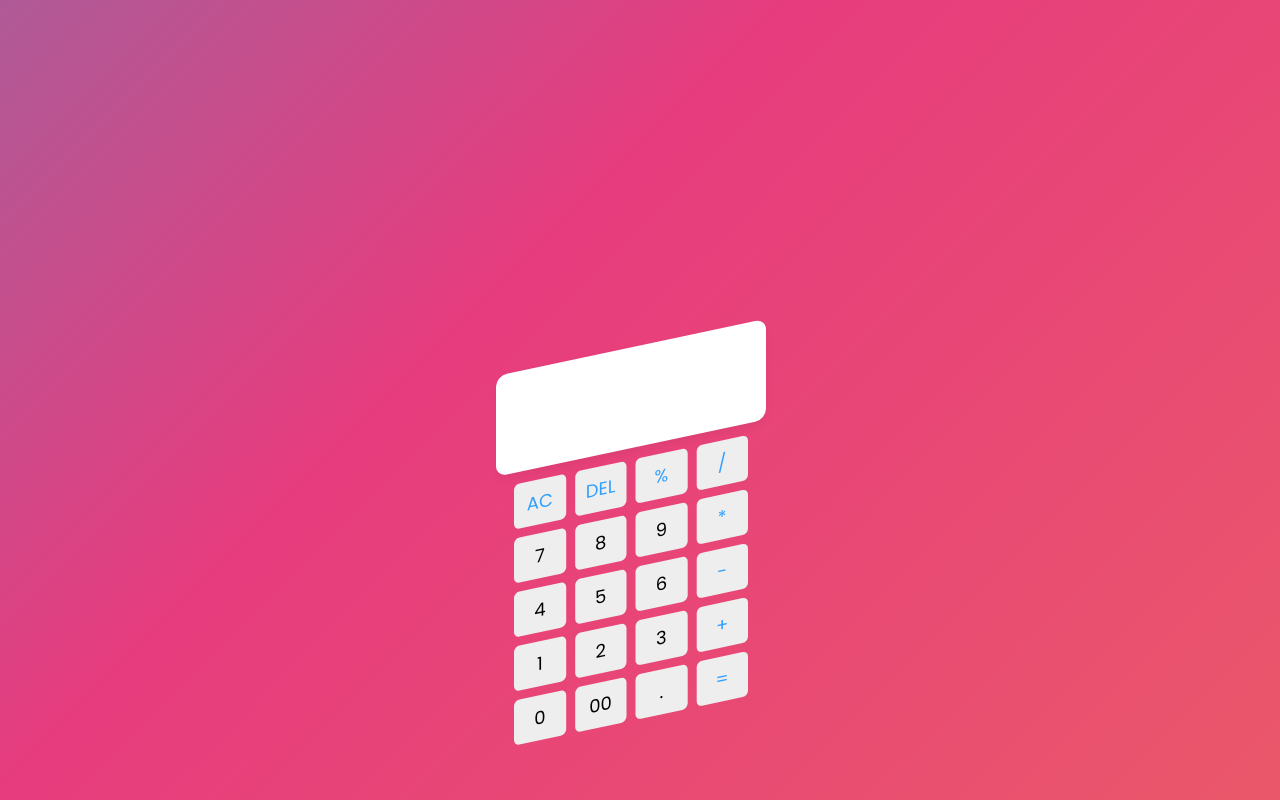
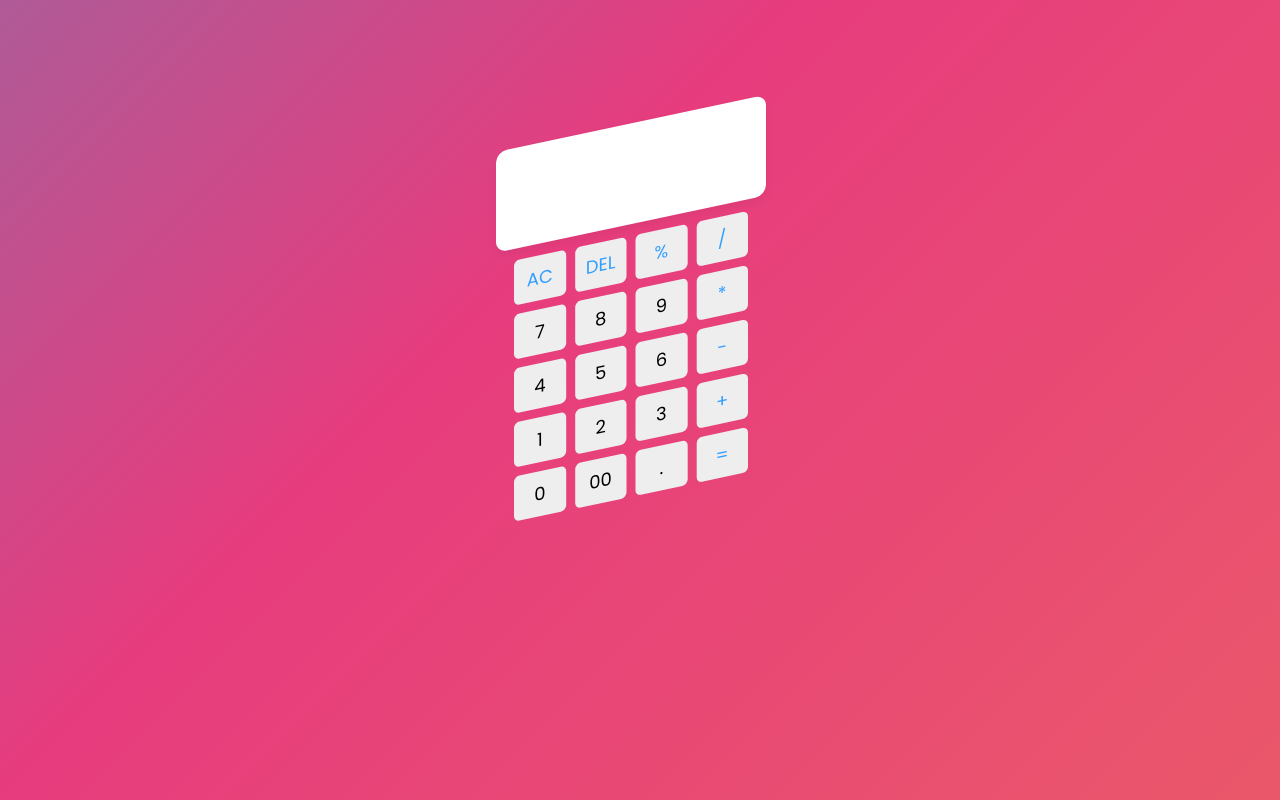
Before and after one commit to EdakulapallySuresh/Calculator, a plain HTML site: page index.html in a window 1280 px wide. Drawn offline with Linux system fonts and the light colour scheme.

Commit message:
Update style.css

```diff
--- a/style.css
+++ b/style.css
@@ -59,7 +59,7 @@ body {
   width: 20em;
   height: 7em;
   margin-left: -9em;
-  margin-top: -1.5em;
+  margin-top: -15.5em;
   background-repeat: no-repeat;
   transform: skewY(-12deg) scale(0.9);
   transform-origin: 0 0;
```
